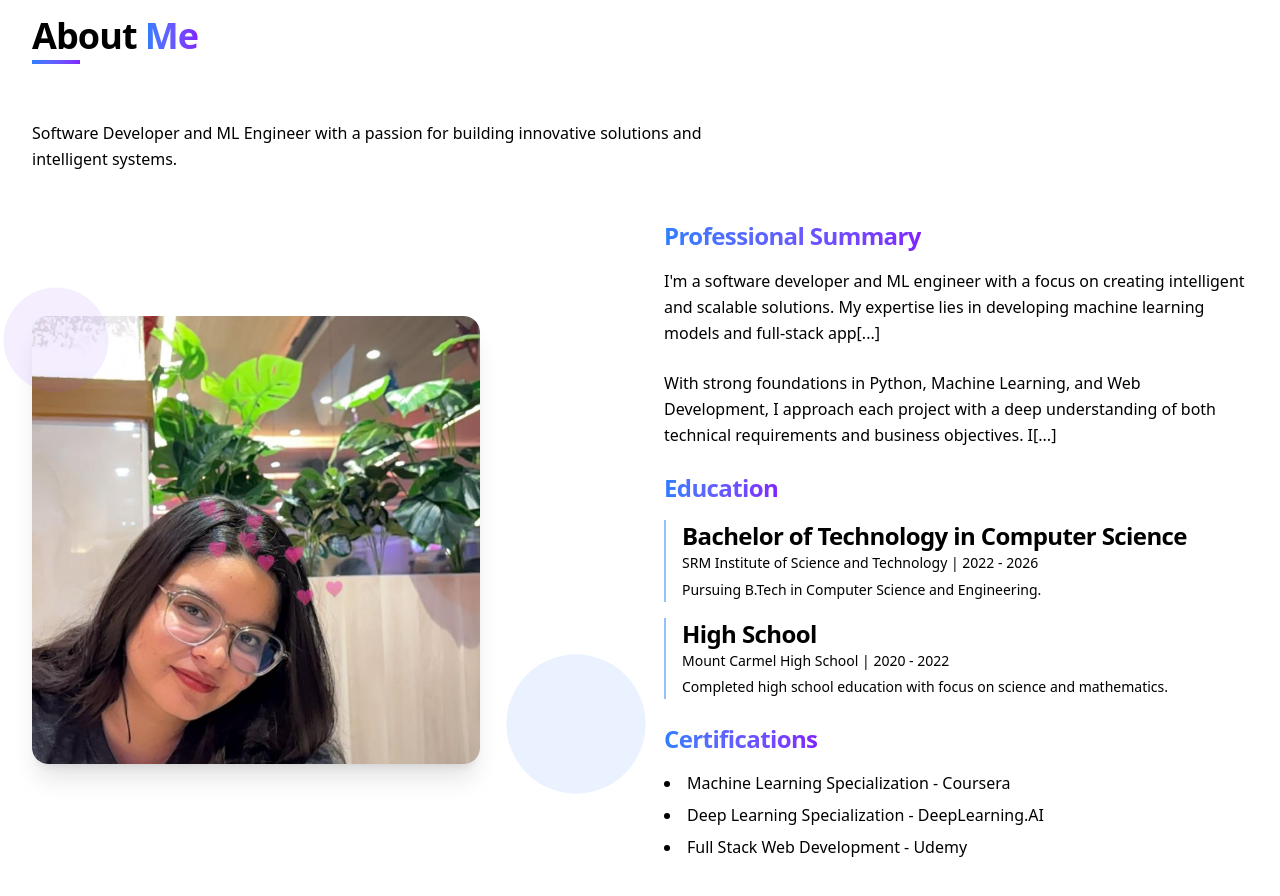
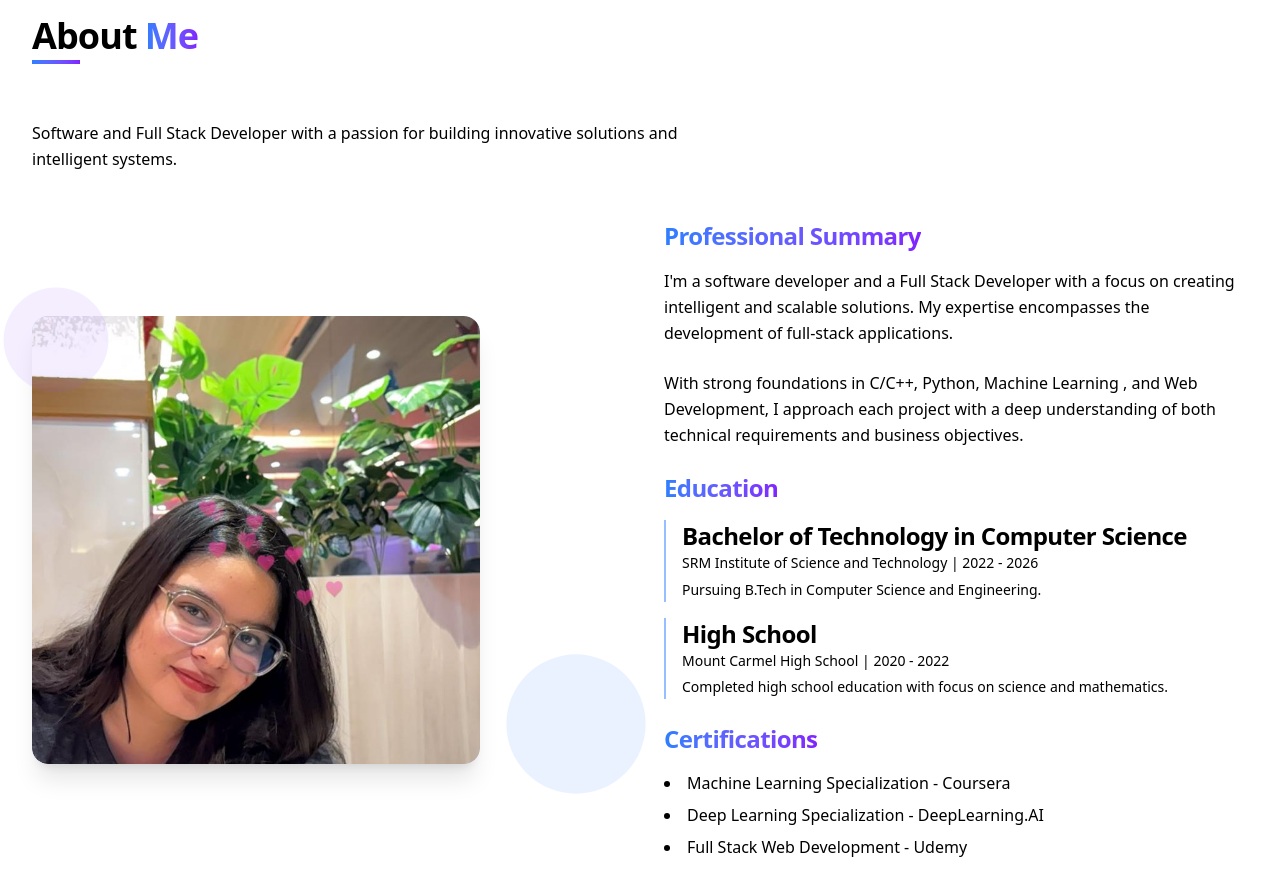
Before and after one commit to ArpitaSingh25/arpi-portfolio, a Next.js app: page / in a window 1280 px wide. Shown: the part 880-1776 px from the top of the page. Built offline with nearby package versions, Linux system fonts and the light colour scheme.

Commit message:
Update AboutSection.tsx

```diff
--- a/src/sections/AboutSection.tsx
+++ b/src/sections/AboutSection.tsx
@@ -30,7 +30,7 @@ export function AboutSection() {
     <Section id="about">
       <SectionTitle
         title="About Me"
-        subtitle="Software Developer and ML Engineer with a passion for building innovative solutions and intelligent systems."
+        subtitle="Software and Full Stack Developer with a passion for building innovative solutions and intelligent systems."
         highlight
       />
 
@@ -86,10 +86,10 @@ export function AboutSection() {
           >
             <h3 className="text-2xl font-bold mb-4 bg-clip-text text-transparent bg-gradient-to-r from-blue-500 to-violet-600 inline-block">Professional Summary</h3>
             <p className="text-muted-foreground mb-6">
-              I&apos;m a software developer and ML engineer with a focus on creating intelligent and scalable solutions. My expertise lies in developing machine learning models and full-stack app[...]
+              I&apos;m a software developer and a Full Stack Developer with a focus on creating intelligent and scalable solutions. My expertise encompasses the development of full-stack applications.
             </p>
             <p className="text-muted-foreground mb-6">
-              With strong foundations in Python, Machine Learning, and Web Development, I approach each project with a deep understanding of both technical requirements and business objectives. I[...]
+              With strong foundations in C/C++, Python, Machine Learning , and Web Development, I approach each project with a deep understanding of both technical requirements and business objectives.
             </p>
           </motion.div>
 
```
